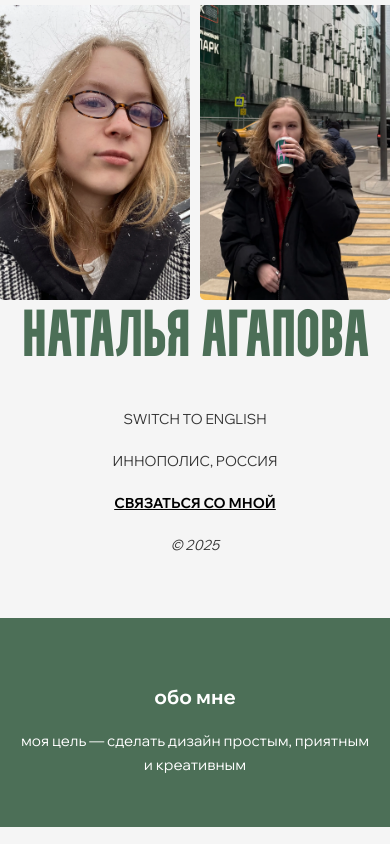
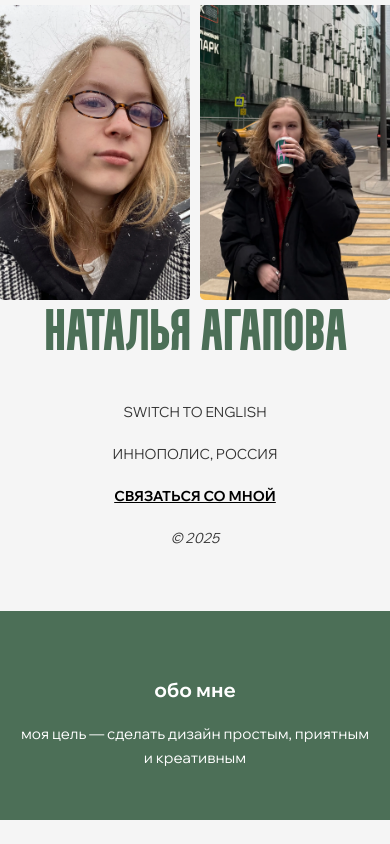
Before and after one commit to natagapova/natagapova, a plain HTML site: page index.html in a window 390 px wide. Shown: the top 844 px of the page. Drawn offline with Linux system fonts and the light colour scheme.

Commit message:
new commit

```diff
--- a/styles.css
+++ b/styles.css
@@ -71,7 +71,7 @@ header {
 
 #store-name {
   white-space: nowrap;
-  font-size: clamp(80px, 18vw, 300px);
+  font-size: clamp(80px, 14vw, 300px);
 }
 
 .header-extra {
@@ -299,7 +299,7 @@ header {
 
     flex-direction: column;
     align-items: center;
-    font-size: clamp(40px, 17vw, 160px);
+    font-size: clamp(40px, 15vw, 160px);
     line-height: 0.9;
     letter-spacing: -0.5vw;
     text-align: center;
```
Also changed, not shown: 2 other files.
